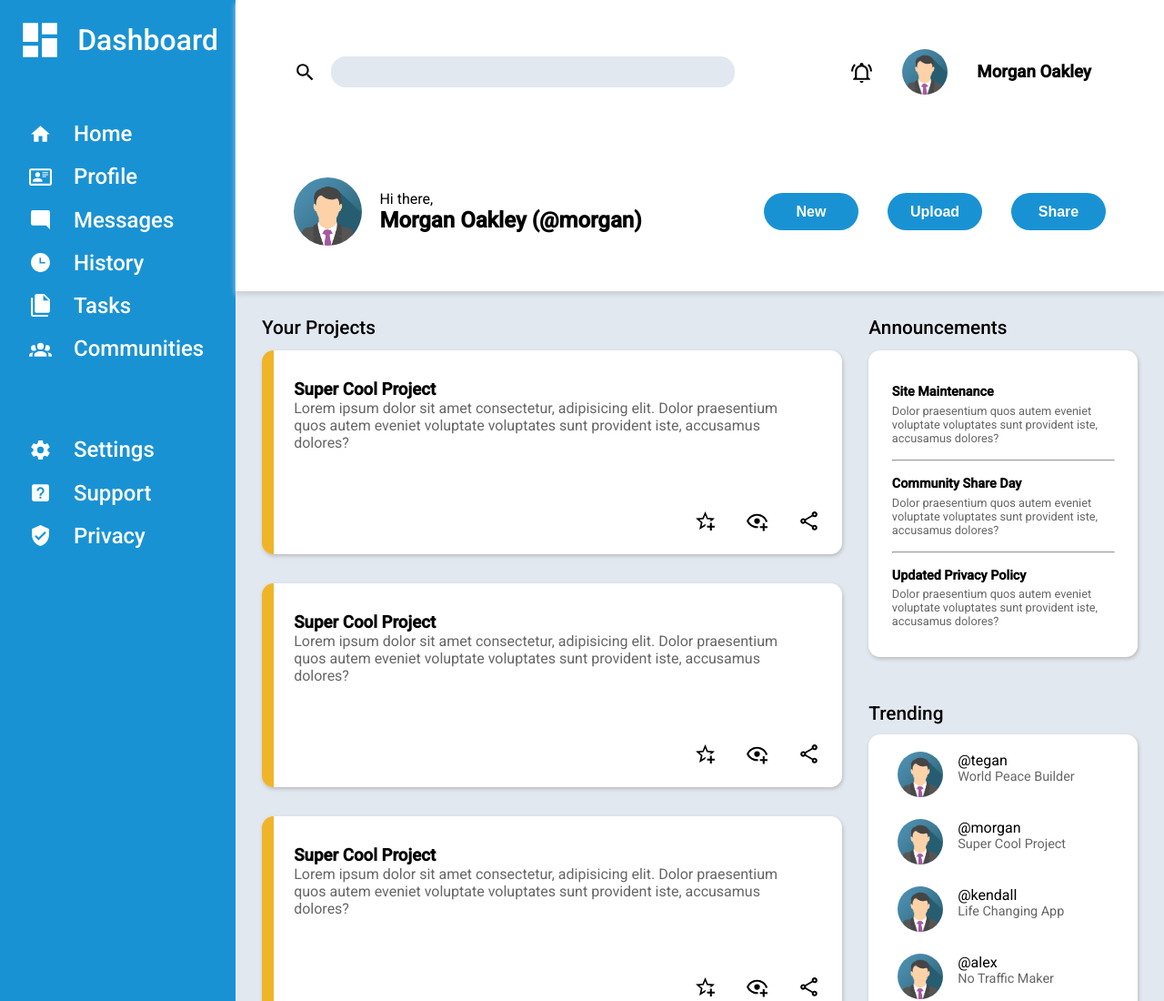
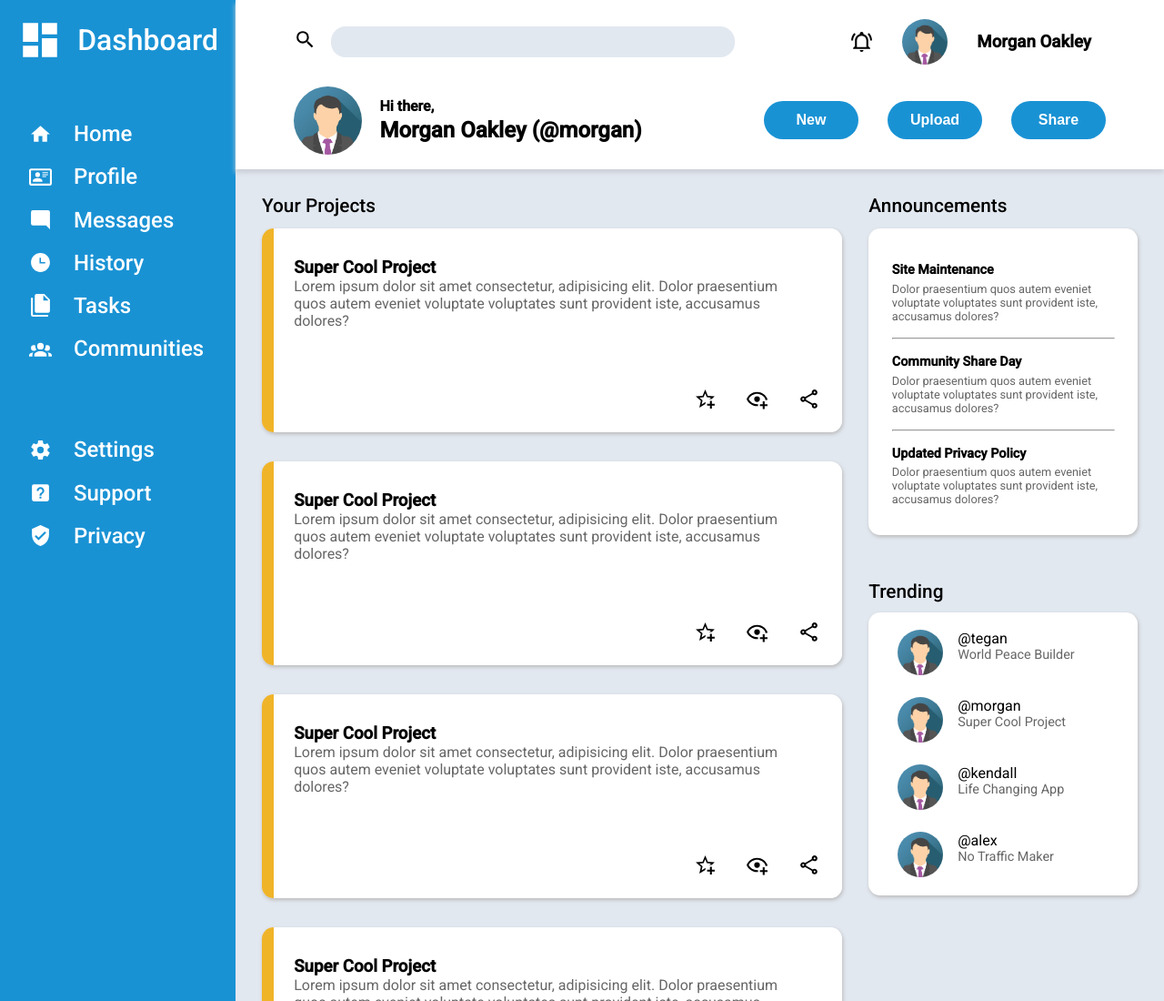
Before and after one commit to sollmayer/AdminDashboard, a plain HTML site: page index.html in a window 1280 px wide. Shown: the top 1100 px of the page at 91% size. Drawn offline with Linux system fonts and the light colour scheme.

Commit message:
change cursor on some elements and fix header

```diff
--- a/index.html
+++ b/index.html
@@ -13,18 +13,18 @@
     <div class="main">
         <div class="header">
             <div>
-                <img src="img/icons/magnify.svg" alt="" width="25px" height="25px">
-                <input type="search" name="" id="">
+                <label for="search"><img src="img/icons/magnify.svg" alt="" width="25px" height="25px" id="search_icon"></label>
+                <input type="search" name="search" id="search">
             </div>
             <div>
-                <img src="img/icons/bell-ring-outline.svg" alt="notifications" height="25" width="25">
+                <img src="img/icons/bell-ring-outline.svg" alt="notifications" height="25" width="25" id="notifications">
                 <img src="img/icons/img_avatar.png" alt="avatar" class="avatar">
                 <h3>Morgan Oakley</h3>
             </div>
             <div>
                 <img src="img/icons/img_avatar.png" alt="avatar" class="avatar">
                 <div>
-                    <p>Hi there,</p>
+                    <p id="greeting">Hi there,</p>
                     <h2>Morgan Oakley (@morgan)</h2>
                 </div>
             </div>
--- a/style.css
+++ b/style.css
@@ -10,7 +10,7 @@ body {
     height: 100%;
     box-sizing: border-box;
     grid-template-columns: 1fr 4fr;
-    grid-template-rows: 1fr 5fr;
+    /* grid-template-rows: 1fr 5fr; */
 }
 
 .sidebar {
@@ -224,3 +224,17 @@ body {
     font-weight: 500;
     font-size: 1.3rem;
 }
+
+.sidebar li,
+.card_icons img,
+.header button,
+.trending .profile,
+#notifications,
+#search_icon {
+    cursor: pointer;
+}
+
+#greeting {
+    font-weight: 700;
+    margin-bottom: 0.2rem;
+}
```
